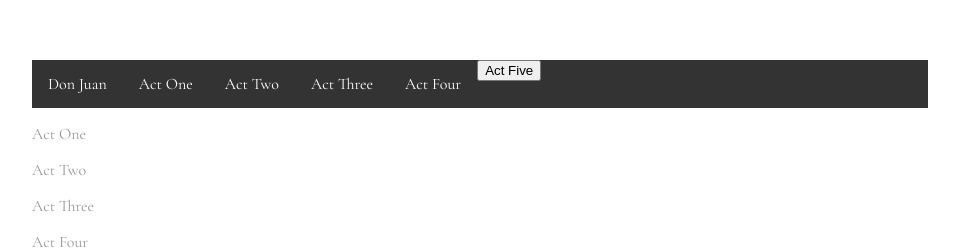
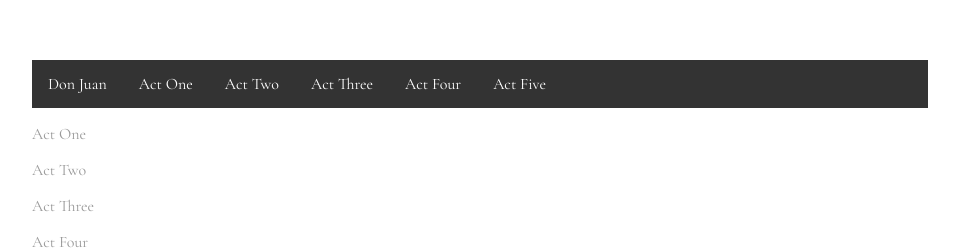
Before and after one commit to chloedufour/cdufour.github.io, a Jekyll site: the page built from final/DonJuan/index.html, in a window 1280 px wide. Shown: the top 250 px of the page, without its empty margins (160-1119 px from the left). Built offline with Jekyll 4.4.1, drawn with Linux system fonts in a browser that asks for light colours.

Commit message:
Update donjuan.html

```diff
--- a/_layouts/donjuan.html
+++ b/_layouts/donjuan.html
@@ -60,6 +60,7 @@
       <a href="/final/DonJuan/Act4/enscene8.html">Scene Eight</a>
     </div>
   </div>
+				<div class="dropdown">
 				       <button class="dropbtn">Act Five
       <i class="fa fa-caret-down"></i>
     </button>
```
